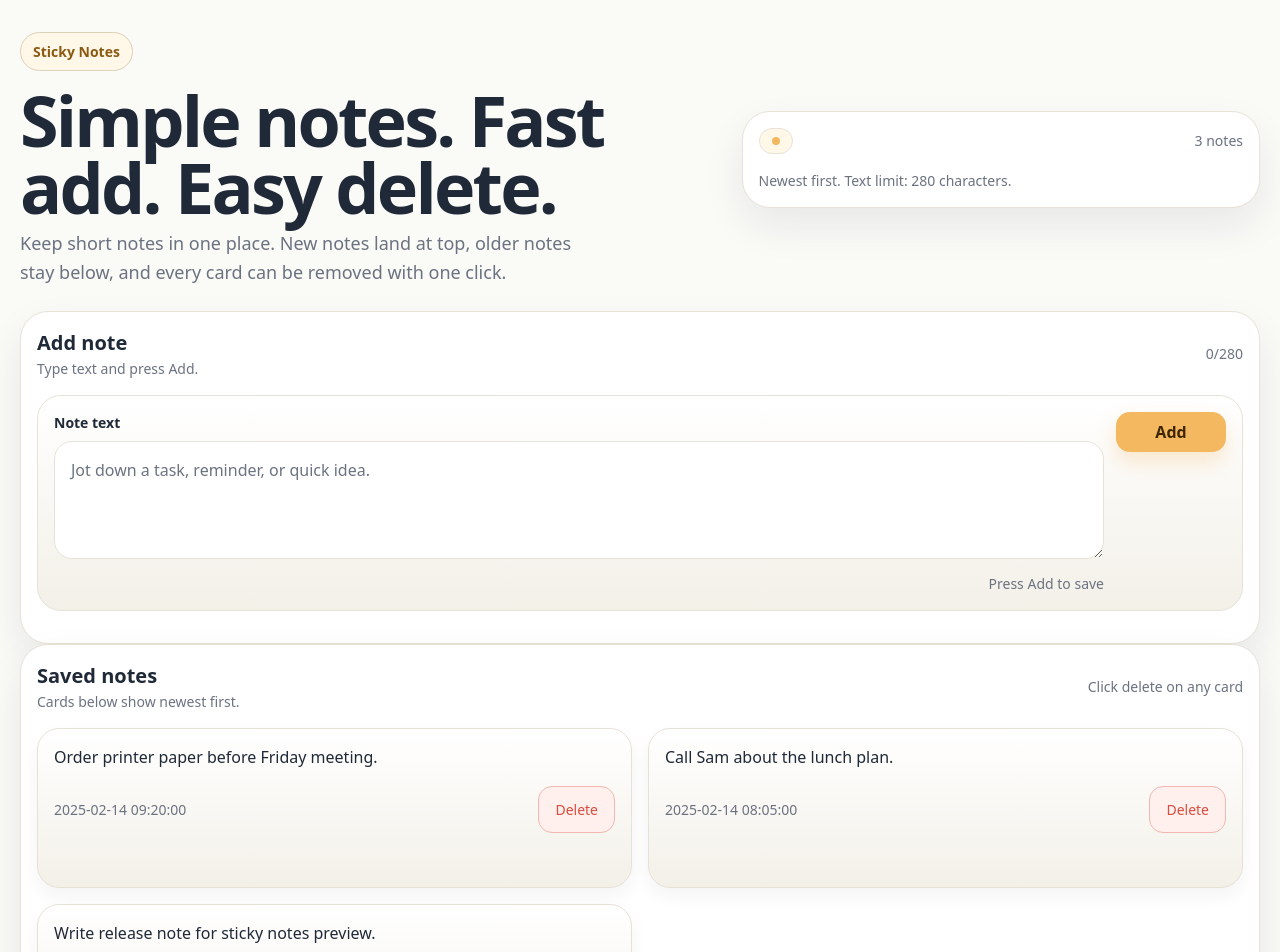
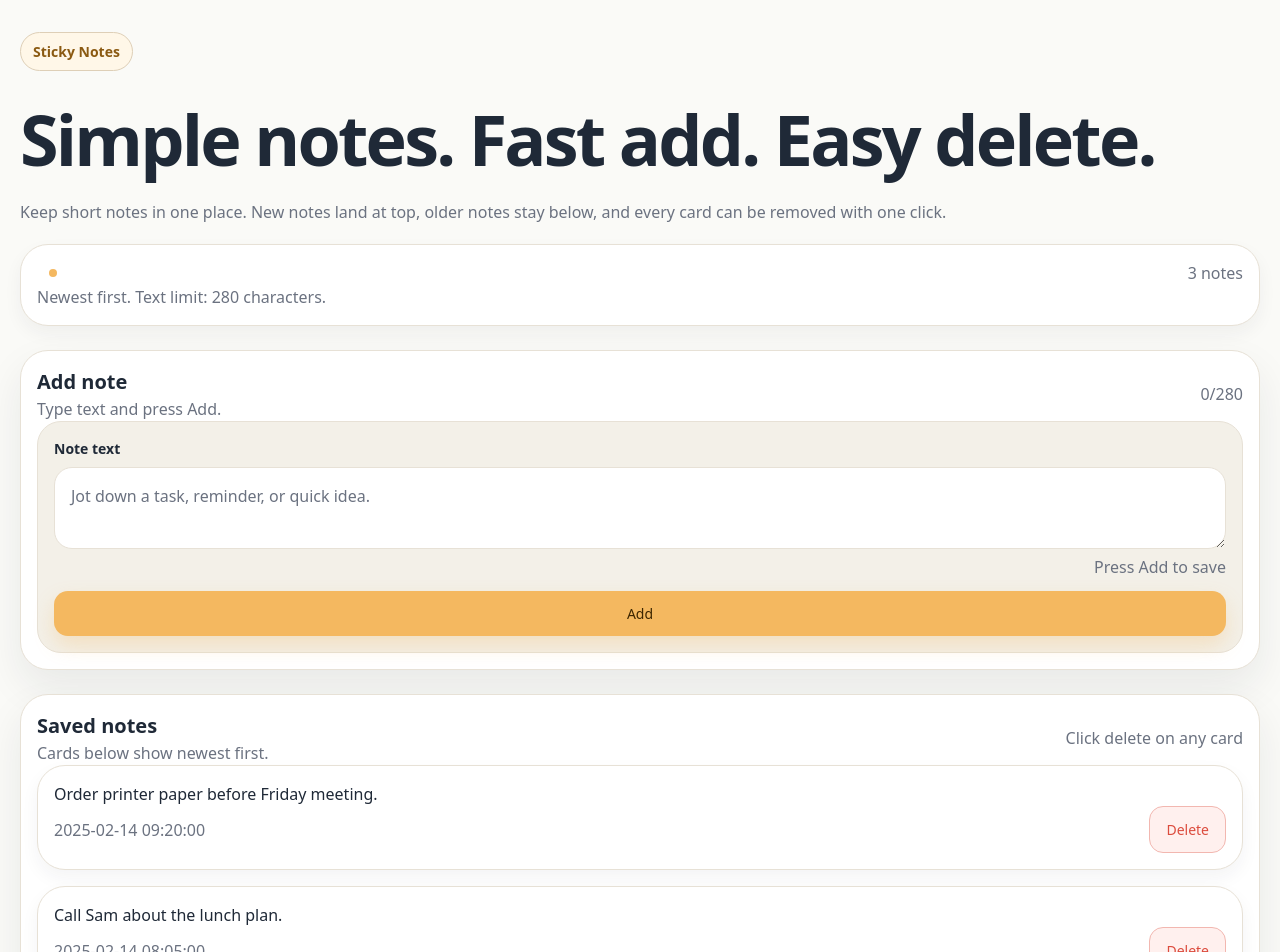
Before and after one commit to ThanhNV121097/project-ec1c9631, a Next.js app in the folder code/frontend/: page / in a window 1280 px wide. Shown: the top 952 px of the page. Built offline with nearby package versions, Linux system fonts and the light colour scheme.

Commit message:
fix(ui): replace hardcoded layout values with tokens

```diff
--- a/code/frontend/components/AddNoteBoard.module.css
+++ b/code/frontend/components/AddNoteBoard.module.css
@@ -1,26 +1,42 @@
 .shell {
-  max-width: 100%;
-  margin: 0 auto;
+  display: grid;
+  gap: var(--space-6);
   padding: var(--space-8) var(--space-5) var(--space-14);
 }
 
+.hero,
+.compose,
+.boardTop,
+.summaryTop,
+.notes,
+.foot,
+.meta {
+  display: flex;
+}
+
+.hero,
+.compose,
+.notes {
+  flex-direction: column;
+}
+
 .hero {
-  display: grid;
   gap: var(--space-5);
-  grid-template-columns: minmax(0, 1.15fr) minmax(0, 0.85fr);
+}
+
+.eyebrow,
+.tag {
+  display: inline-flex;
   align-items: center;
-  margin-bottom: var(--space-6);
+  gap: var(--space-2);
+  padding: var(--space-2) var(--space-3);
+  border-radius: var(--radius-full);
 }
 
 .eyebrow {
-  display: inline-flex;
-  gap: var(--space-2);
-  align-items: center;
   background: var(--color-surface-raised);
   color: var(--color-chip-text);
   border: var(--border-width) solid var(--color-border-soft);
-  padding: var(--space-2) var(--space-3);
-  border-radius: var(--radius-full);
   font-size: var(--text-xs);
   font-weight: var(--font-weight-medium);
 }
@@ -28,114 +44,73 @@
 .title {
   margin: var(--space-4) 0 var(--space-2);
   font-size: var(--text-3xl);
-  line-height: 0.96;
   letter-spacing: var(--tracking-tight);
 }
 
-.lead {
-  margin: 0;
-  max-width: 56ch;
+.lead,
+.subtle,
+.counter,
+.meta,
+.stamp,
+.empty {
   color: var(--color-text-muted);
-  font-size: var(--text-lg);
-  line-height: 1.6;
 }
 
-.panel {
+.panel,
+.summary,
+.card,
+.empty {
   background: var(--color-surface);
   border: var(--border-width) solid var(--color-border);
   border-radius: var(--radius-3xl);
   box-shadow: var(--shadow-lg);
-  overflow: hidden;
   padding: var(--space-4);
 }
 
-.boardTop {
-  display: flex;
+.summary,
+.card,
+.empty {
+  box-shadow: var(--shadow-sm);
+}
+
+.boardTop,
+.summaryTop,
+.foot,
+.meta {
   justify-content: space-between;
+  align-items: center;
   gap: var(--space-3);
-  align-items: center;
-  margin-bottom: var(--space-4);
 }
 
 .boardTitle {
+  font-size: var(--text-xl);
   font-weight: var(--font-weight-heading);
-  font-size: var(--text-xl);
-}
-
-.subtle {
-  color: var(--color-text-muted);
-  font-size: var(--text-sm);
-}
-
-.summary {
-  background: var(--color-surface);
-  border: var(--border-width) solid var(--color-border);
-  border-radius: var(--radius-3xl);
-  box-shadow: var(--shadow-lg);
-  overflow: hidden;
-  padding: var(--space-4);
-}
-
-.summaryTop {
-  display: flex;
-  justify-content: space-between;
-  gap: var(--space-3);
-  align-items: center;
-  margin-bottom: var(--space-4);
-}
-
-.tag {
-  display: inline-flex;
-  align-items: center;
-  gap: var(--space-2);
-  padding: var(--space-2) var(--space-3);
-  background: var(--color-surface-raised);
-  border: var(--border-width) solid var(--color-border);
-  border-radius: var(--radius-full);
-}
-
-.tag i {
-  width: var(--space-2);
-  height: var(--space-2);
-  border-radius: var(--radius-full);
-  display: inline-block;
-  background: var(--color-primary);
-}
-
-.counter {
-  color: var(--color-text-muted);
-  font-size: var(--text-sm);
 }
 
 .compose {
-  display: grid;
-  grid-template-columns: 1fr auto;
   gap: var(--space-3);
-  align-items: start;
-  background: linear-gradient(180deg, var(--color-surface), var(--color-surface-soft));
+  border: var(--border-width) solid var(--color-border);
+  border-radius: var(--radius-2xl);
   padding: var(--space-4);
-  border-radius: var(--radius-2xl);
-  border: var(--border-width) solid var(--color-border);
-  margin-bottom: var(--space-4);
+  background: var(--color-surface-soft);
 }
 
 .label {
   display: block;
+  margin-bottom: var(--space-2);
   font-size: var(--text-sm);
   font-weight: var(--font-weight-heading);
-  margin-bottom: var(--space-2);
 }
 
 .textarea {
   width: 100%;
-  min-height: 118px;
+  min-height: var(--space-14);
   resize: vertical;
   border: var(--border-width-strong) solid var(--color-border);
   border-radius: var(--radius-md);
-  padding: var(--space-4) var(--space-4) var(--space-3);
-  line-height: 1.5;
+  padding: var(--space-4);
+  background: var(--color-surface);
   color: var(--color-text);
-  background: var(--color-surface);
   transition: border-color var(--duration-fast) var(--easing), box-shadow var(--duration-fast) var(--easing), transform var(--duration-fast) var(--easing);
 }
 
@@ -143,125 +118,66 @@
   color: var(--color-text-muted);
 }
 
-.meta {
-  display: flex;
-  justify-content: space-between;
-  gap: var(--space-3);
-  align-items: center;
-  margin-top: var(--space-2);
-  color: var(--color-text-muted);
-  font-size: var(--text-sm);
-}
-
 .error {
   color: var(--color-danger);
   font-weight: var(--font-weight-medium);
-  min-height: 1.2em;
+}
+
+.addButton,
+.deleteButton {
+  appearance: none;
+  border-radius: var(--radius-sm);
+  padding: var(--space-3) var(--space-4);
+  font-size: var(--text-sm);
+  transition: transform var(--duration-base) var(--easing), box-shadow var(--duration-fast) var(--easing), background var(--duration-fast) var(--easing);
 }
 
 .addButton {
-  appearance: none;
   border: 0;
-  border-radius: var(--radius-sm);
-  padding: var(--space-3) var(--space-4);
-  font: var(--font-weight-heading) var(--text-base)/1 ui-sans-serif, system-ui, -apple-system, BlinkMacSystemFont, "Segoe UI", sans-serif;
+  min-width: var(--space-14);
   background: var(--color-primary);
   color: var(--color-primary-text);
+  box-shadow: var(--shadow-md);
   cursor: pointer;
-  box-shadow: var(--shadow-md);
-  transition: transform var(--duration-base) var(--easing), box-shadow var(--duration-fast) var(--easing), background var(--duration-fast) var(--easing);
-  min-width: 110px;
-}
-
-.addButton:hover {
-  transform: translateY(calc(var(--space-1) * -0.25));
-}
-
-.addButton:active {
-  transform: translateY(0);
-}
-
-.notes {
-  display: grid;
-  grid-template-columns: repeat(2, minmax(0, 1fr));
-  gap: var(--space-4);
-}
-
-.card {
-  background: linear-gradient(180deg, var(--color-surface), var(--color-surface-soft));
-  border: var(--border-width) solid var(--color-border);
-  border-radius: var(--radius-xl);
-  padding: var(--space-4) var(--space-4) var(--space-3);
-  box-shadow: var(--shadow-sm);
-  display: flex;
-  flex-direction: column;
-  gap: var(--space-4);
-  min-height: 160px;
-}
-
-.text {
-  white-space: pre-wrap;
-  line-height: 1.55;
-  margin: 0;
-  font-size: var(--text-base);
-}
-
-.foot {
-  display: flex;
-  justify-content: space-between;
-  gap: var(--space-2);
-  align-items: center;
-  color: var(--color-text-muted);
-  font-size: var(--text-sm);
-}
-
-.stamp {
-  display: inline-flex;
-  align-items: center;
 }
 
 .deleteButton {
-  appearance: none;
   border: var(--border-width) solid var(--color-danger-border);
-  border-radius: var(--radius-sm);
-  padding: var(--space-3) var(--space-4);
-  font-size: var(--text-sm);
   background: var(--color-danger-surface);
   color: var(--color-danger);
 }
 
+.notes {
+  gap: var(--space-4);
+}
+
+.text {
+  margin: 0;
+  white-space: pre-wrap;
+}
+
 .empty {
   text-align: center;
-  padding: var(--space-8) var(--space-4);
-  background: linear-gradient(180deg, var(--color-surface), var(--color-surface-soft));
-  border: var(--border-width) dashed var(--color-border-soft);
-  border-radius: var(--radius-2xl);
-  color: var(--color-text-muted);
-  grid-column: 1 / -1;
+  border-style: dashed;
 }
 
-.empty h2 {
-  margin: 0 0 var(--space-2);
-  color: var(--color-text);
-  font-size: var(--text-xl);
+.empty h2,
+.empty p {
+  margin: 0;
 }
 
-.empty p {
-  margin: 0;
-  line-height: 1.6;
-}
-
-@media (max-width: 860px) {
-  .hero,
-  .compose,
-  .notes {
-    grid-template-columns: 1fr;
-  }
+.tag i {
+  display: inline-block;
+  width: var(--space-2);
+  height: var(--space-2);
+  border-radius: var(--radius-full);
+  background: var(--color-primary);
 }
 
 @media (prefers-reduced-motion: reduce) {
   .textarea,
-  .addButton {
+  .addButton,
+  .deleteButton {
     transition: none;
   }
 }
```
